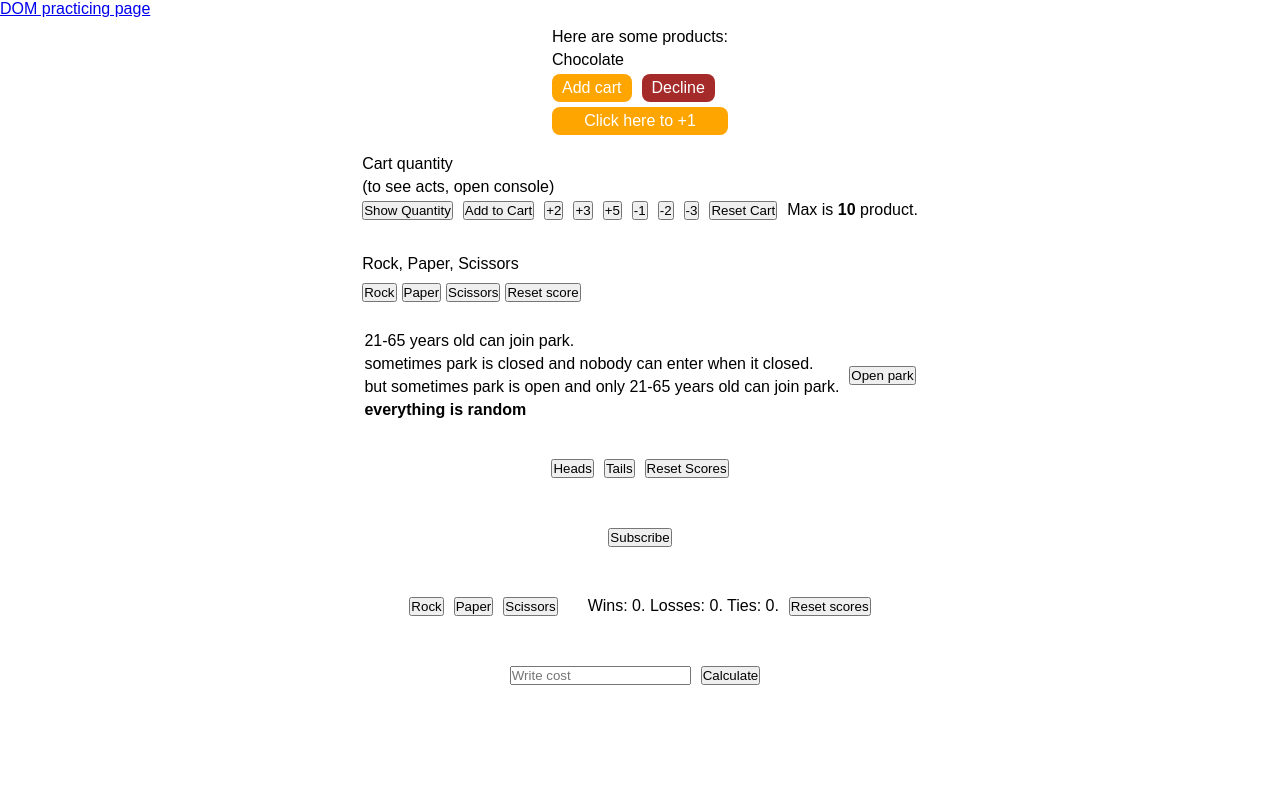
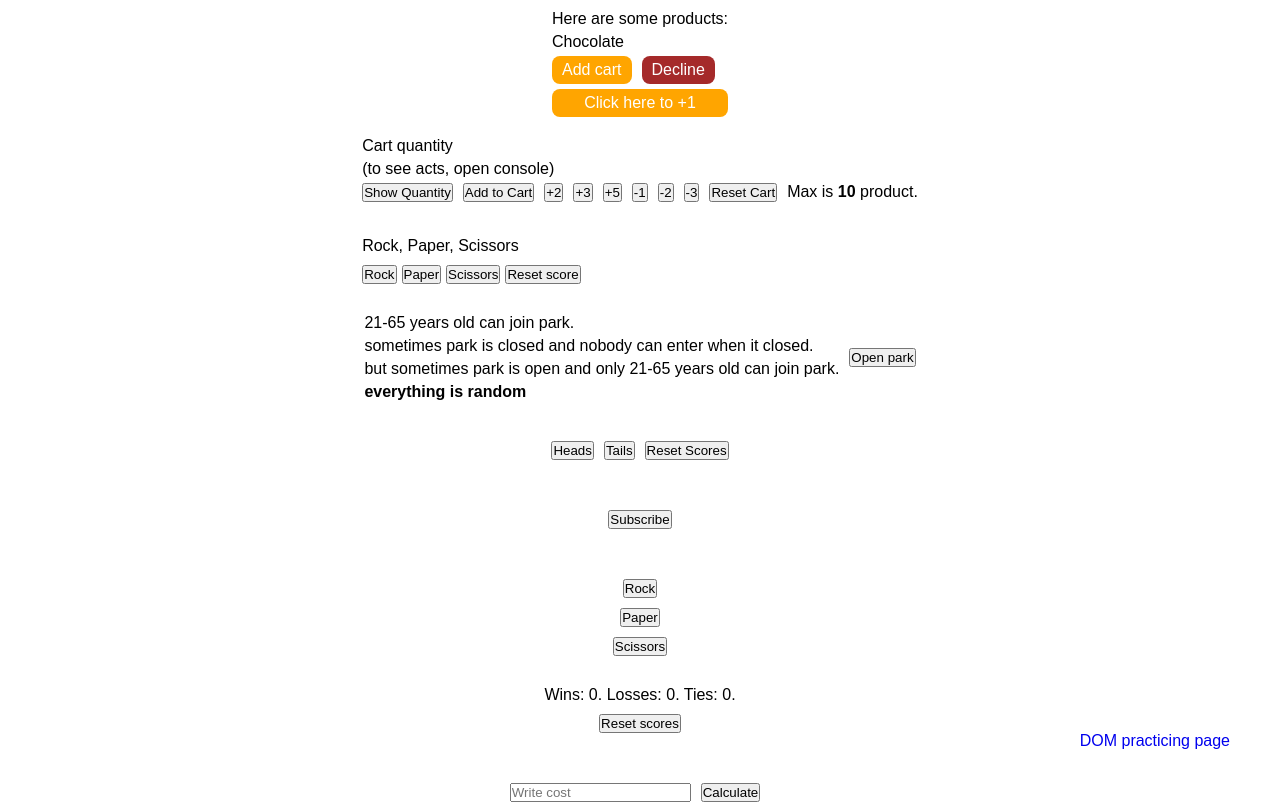
Before and after one commit to NikolozWDev/JS_practice, a plain HTML site: page JSFullCourse/JSFullcourse.html in a window 1280 px wide. Drawn offline with Linux system fonts and the light colour scheme.

Commit message:
styled something

```diff
--- a/JSFullCourse/style.css
+++ b/JSFullCourse/style.css
@@ -5,6 +5,9 @@
 body {
     overflow-x: hidden;
     font-family: Arial;
+}
+a {
+    text-decoration: none;
 }
 
 .div-primary {
@@ -78,3 +81,12 @@ body {
     align-items: start;
     gap: 5px;
 }
+.absolute1 {
+    position: absolute;
+    bottom: 50px;
+    right: 50px;
+}
+.for4 {
+    flex-direction: column;
+    align-items: center;
+}
```
